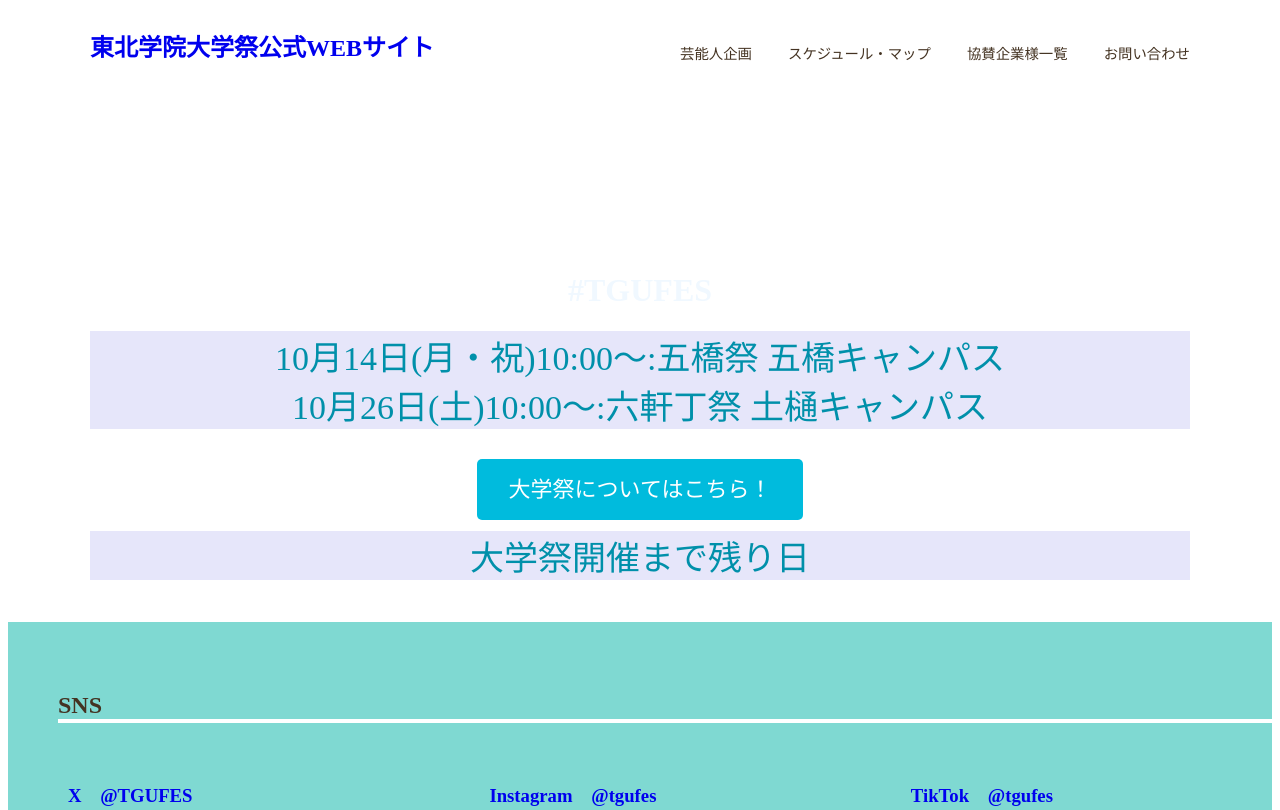
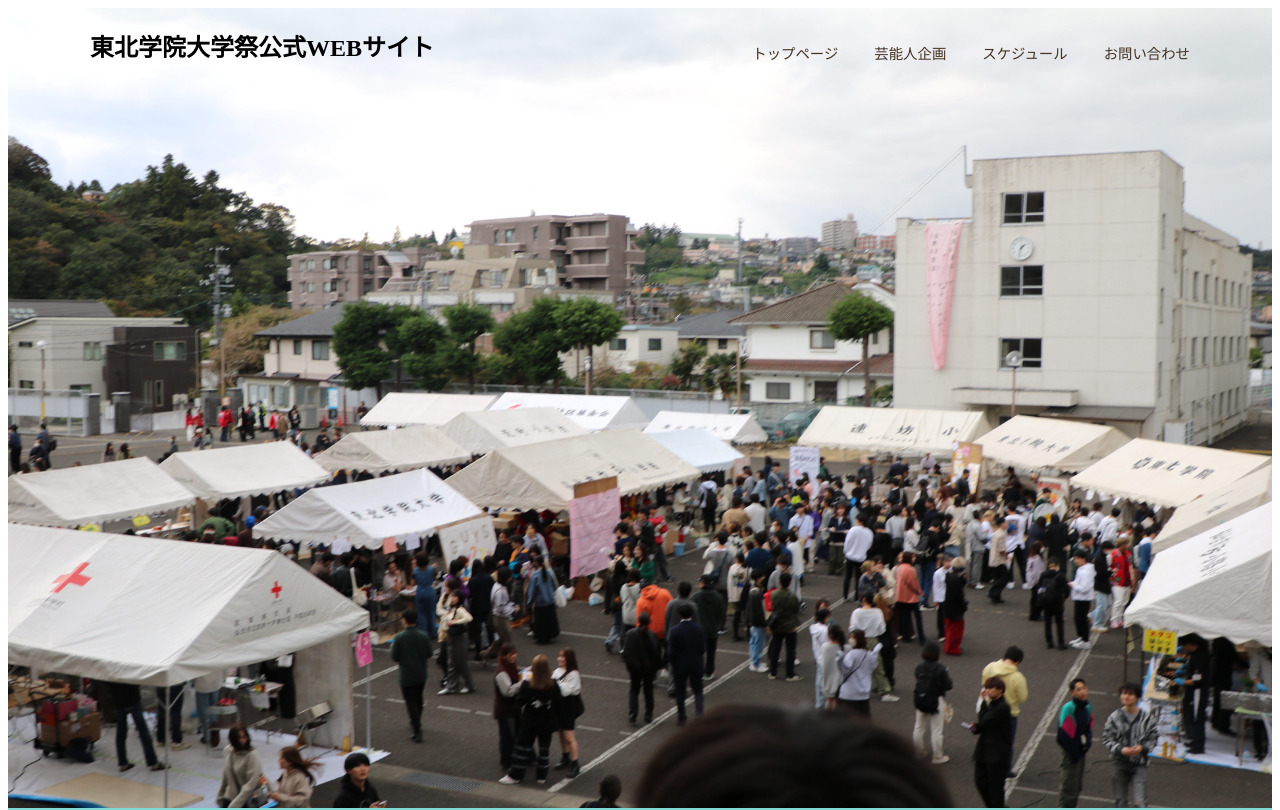
Before and after one commit to nobekawashuto/2024TGUFES, a Next.js app in the folder tgufes/: page / in a window 1280 px wide. Shown: the top 810 px of the page. Built offline with nearby package versions, Linux system fonts and the light colour scheme.

Commit message:
画像の挿入色々試してみてます。

```diff
--- a/tgufes/src/pages/index.tsx
+++ b/tgufes/src/pages/index.tsx
@@ -7,23 +7,25 @@ export default function Home() {
   let test = 'hello world'
   return (
     <>
+    <div id="home" class="big-bg">
     <header className="page-header wrapper">
-      <h2><a href="index.html">東北学院大学祭公式WEBサイト</a></h2>
+      <h2>東北学院大学祭公式WEBサイト</h2>
       <nav>
         <ul className="main-nav">
-          <li><a href="test1.html">芸能人企画</a></li>
-          <li><a href="test2.html">スケジュール・マップ</a></li>
-          <li><a href="test3.html">協賛企業様一覧</a></li>
+          <li><a href="index.html">トップページ</a></li>
+          <li><a href="test2.html">芸能人企画</a></li>
+          <li><a href="test3.html">スケジュール</a></li>
           <li><a href="contact.html">お問い合わせ</a></li>
         </ul>
       </nav>
     </header>
-    <div className="home-content wrapper">
+    {/* <div className="home-content wrapper">
       <h1 className="page-title">#TGUFES</h1>
       <p>10月14日(月・祝)10:00〜:五橋祭 五橋キャンパス<br/>10月26日(土)10:00〜:六軒丁祭 土樋キャンパス</p>
       <a className="button" href="test2.html">大学祭についてはこちら！</a><br/><br/>
       <p>大学祭開催まで残り<span id="day"></span>日</p>
 
+    </div> */}
     </div>
     <div className="sns">
     <h2 className="sns-title">SNS</h2>
--- a/tgufes/src/styles/globals.css
+++ b/tgufes/src/styles/globals.css
@@ -39,7 +39,10 @@ html{font-size:100%}
 body{font-family:"M+PLUS+1p";line-hight:1.7;color:#432;}
 a {
   text-decoration: none;
+  color: black;
+
 }
+a:hover{color: darkgray;}
 
 /*ナビゲーション装飾*/
 .main-nav{display: flex;font-size: 0.9rem;text-transform: uppercase;margin-top: 34px;list-style: none;}
@@ -47,8 +50,8 @@ a {
 .main-nav a{color: #432;}
 .main-nav a:hover{color: darkgray;}
 /*ヘッダーの並列配置設定*/
-.page-header h2{color: #432;}
-.page-header h2:hover{color: darkgray;}
+.page-header h2{color: black;}
+/* .page-header h2:hover{color: darkgray;} */
 .page-header{display: flex;justify-content: space-between;}
 /*余白設定*/
 .wrapper{max-width: 1100px;margin: 0 auto;padding: 0 4%;}
@@ -62,8 +65,17 @@ a {
 #atte{font-size: 1.5rem;color: #432;}
 
 /*背景画像設定*/
-/* .big-bg{background-size: cover;background-position: center top;} */
-/* #home{background-image: url(../images/IMG_3384.JPG);min-height: 100vh;} */
+@keyframes removeBlur {
+  0% {
+    filter: blur(10px);
+  }
+  100% {
+    filter: blur(0px);
+  }
+}
+ .big-bg{background-size: cover;background-position: center top;}
+ #home{background-image: url('/images/IMG_3384.JPG');filter: blur(10px); /* 最初はぼかしをかける */
+  animation: removeBlur 3s ease-in-out forwards;min-height: 100vh;}
 #home .page-title{text-transform: none;}
 
 /*SNSセクション*/
```
Also changed, not shown: tgufes/public/images/IMG_3384.JPG (added).
